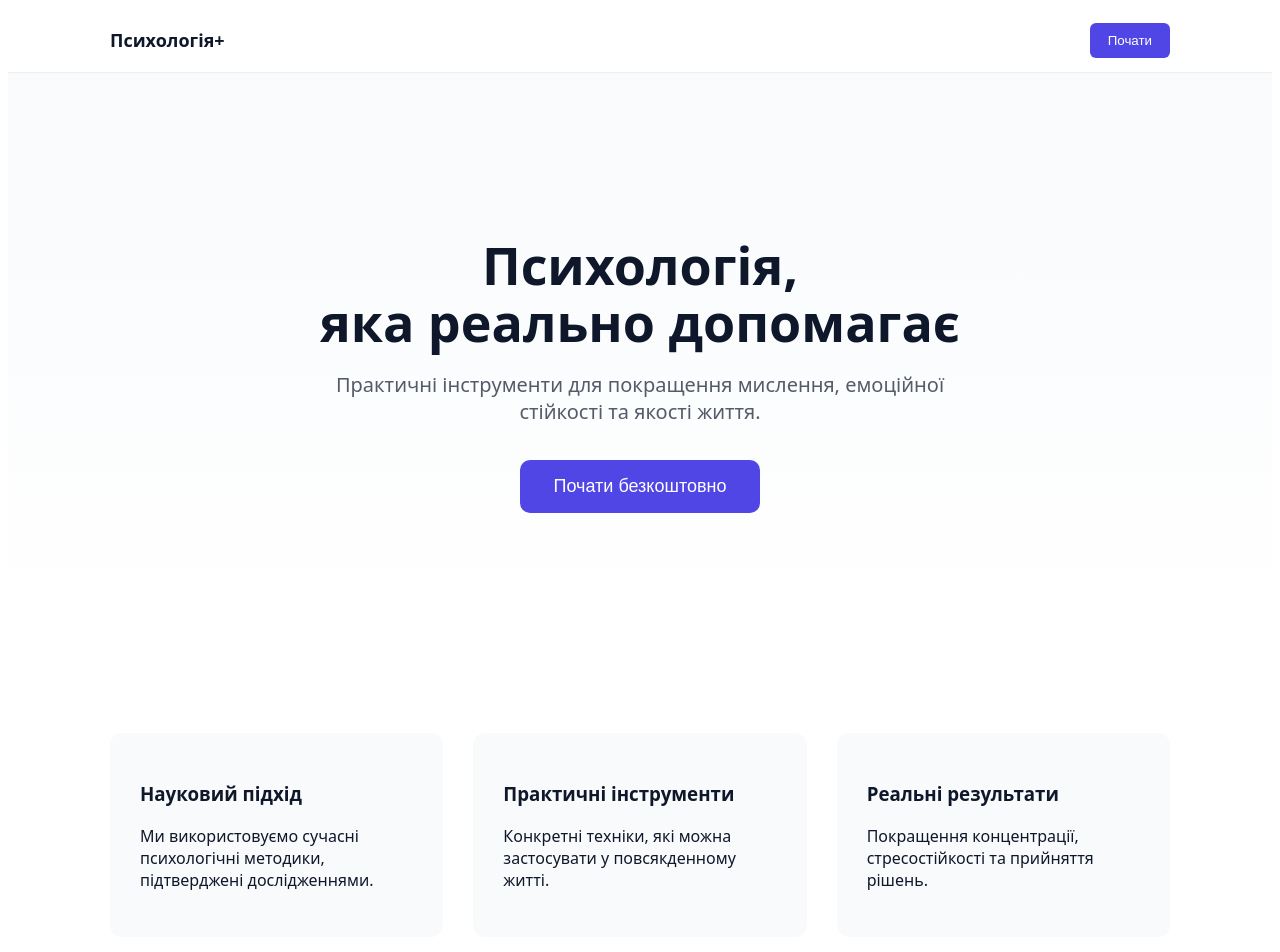
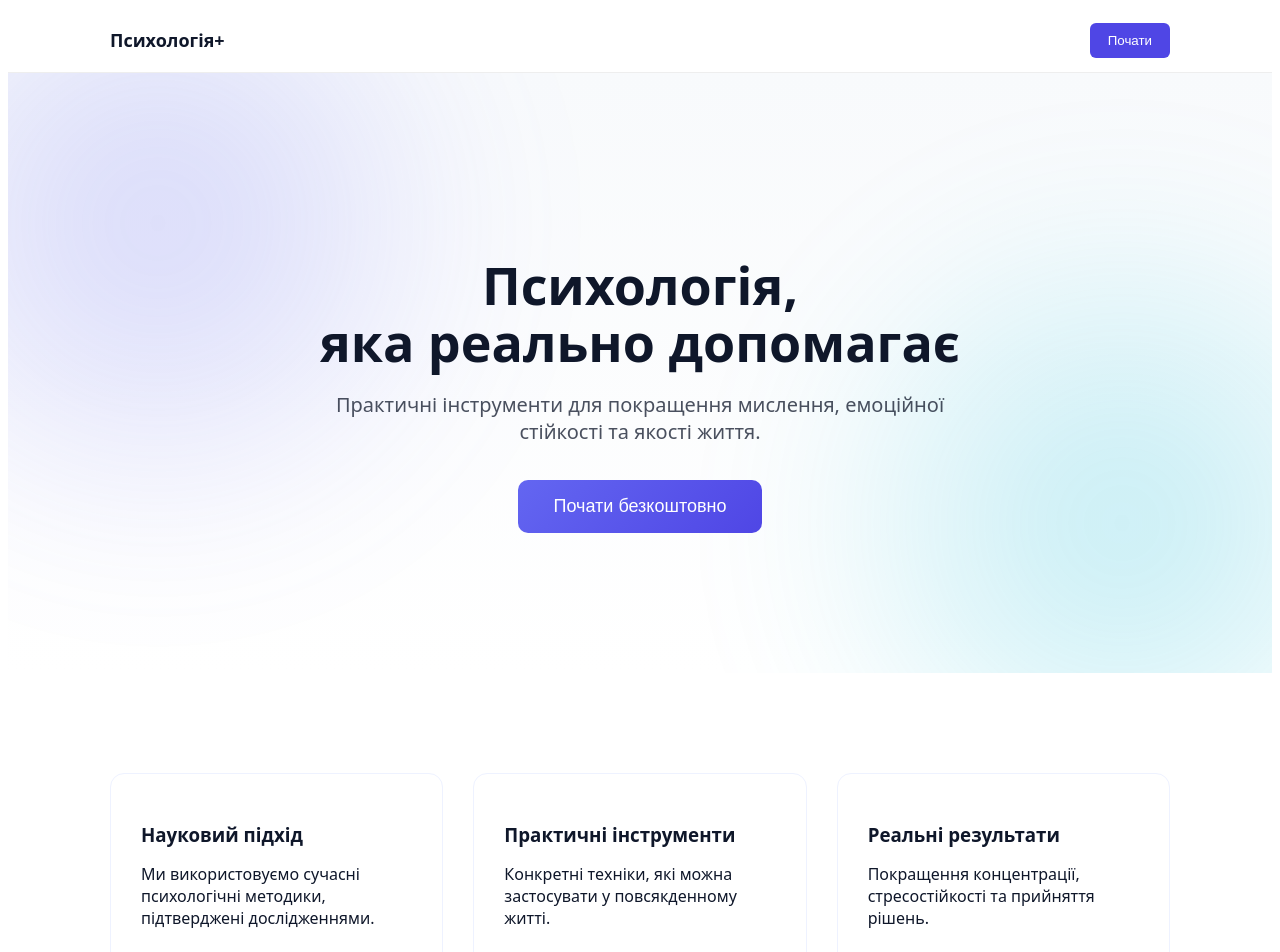
Before and after one commit to sergiyZinovyev/psy-landing, an Angular app: page / in a window 1280 px wide. Shown: the top 952 px of the page. Built offline with nearby package versions, Linux system fonts and the light colour scheme.

Commit message:
landing design upgrade

```diff
--- a/src/app/app.css
+++ b/src/app/app.css
@@ -40,14 +40,26 @@
   padding: 10px 18px;
   border-radius: 6px;
   cursor: pointer;
+  transition: .2s;
+}
+
+.nav-btn:hover {
+  opacity: .9;
 }
 
 /* HERO */
 
 .hero {
-  padding: 120px 0;
+  position: relative;
+  padding: 140px 0;
   text-align: center;
+  overflow: hidden;
   background: linear-gradient(180deg,#f8fafc,#ffffff);
+}
+
+.hero-inner {
+  position: relative;
+  z-index: 2;
 }
 
 .hero h1 {
@@ -58,28 +70,61 @@
 
 .hero p {
   font-size: 20px;
-  opacity: 0.7;
+  opacity: .75;
   max-width: 650px;
   margin: auto;
 }
 
-/* BUTTON */
+/* HERO GLOW BACKGROUND */
+
+.hero-bg {
+  position: absolute;
+  inset: 0;
+  z-index: 1;
+  pointer-events: none;
+}
+
+.hero-bg::before {
+  content: "";
+  position: absolute;
+  width: 700px;
+  height: 700px;
+  background: radial-gradient(circle,#6366f1 0%,transparent 70%);
+  opacity: .25;
+  top: -200px;
+  left: -200px;
+  filter: blur(80px);
+}
+
+.hero-bg::after {
+  content: "";
+  position: absolute;
+  width: 700px;
+  height: 700px;
+  background: radial-gradient(circle,#06b6d4 0%,transparent 70%);
+  opacity: .25;
+  bottom: -200px;
+  right: -200px;
+  filter: blur(80px);
+}
+
+/* BUTTONS */
 
 .primary-btn {
   margin-top: 35px;
-  padding: 16px 34px;
+  padding: 16px 36px;
   font-size: 18px;
   border-radius: 10px;
   border: none;
-  background: #4f46e5;
+  background: linear-gradient(135deg,#6366f1,#4f46e5);
   color: white;
   cursor: pointer;
-  transition: 0.2s;
+  transition: .25s;
 }
 
 .primary-btn:hover {
-  transform: translateY(-2px);
-  box-shadow: 0 10px 25px rgba(79,70,229,0.3);
+  transform: translateY(-3px);
+  box-shadow: 0 15px 35px rgba(99,102,241,.35);
 }
 
 .primary-btn.large {
@@ -101,13 +146,19 @@
 
 .feature-card {
   padding: 30px;
-  border-radius: 12px;
-  background: #f8fafc;
-  transition: 0.2s;
+  border-radius: 14px;
+  background: white;
+  border: 1px solid #eef2ff;
+  transition: .25s;
 }
 
 .feature-card:hover {
-  transform: translateY(-4px);
+  transform: translateY(-6px);
+  box-shadow: 0 20px 40px rgba(0,0,0,.08);
+}
+
+.feature-card h3 {
+  margin-bottom: 10px;
 }
 
 /* ABOUT */
@@ -127,6 +178,7 @@
   background: white;
   padding: 30px;
   border-radius: 12px;
+  border: 1px solid #e2e8f0;
 }
 
 /* CTA */
@@ -140,10 +192,11 @@
 
 .cta h2 {
   font-size: 36px;
+  margin-bottom: 15px;
 }
 
 .cta p {
-  opacity: 0.8;
+  opacity: .8;
 }
 
 /* FOOTER */
@@ -152,9 +205,10 @@
   padding: 30px 0;
   text-align: center;
   background: #f1f5f9;
+  font-size: 14px;
 }
 
-/* MOBILE */
+/* MOBILE RESPONSIVE */
 
 @media (max-width: 900px) {
 
@@ -175,7 +229,7 @@
 @media (max-width: 600px) {
 
   .hero {
-    padding: 80px 0;
+    padding: 90px 0;
   }
 
   .hero h1 {
@@ -190,4 +244,8 @@
     width: 100%;
   }
 
+  .nav-btn {
+    padding: 8px 14px;
+  }
+
 }
--- a/src/app/app.html
+++ b/src/app/app.html
@@ -1,76 +1,3 @@
-<!-- <header class="header">
-  <div class="container nav">
-    <div class="logo">Психологія+</div>
-    <button class="nav-btn">Почати</button>
-  </div>
-</header>
-
-<section class="hero">
-  <div class="container hero-inner">
-    <h1>
-      Психологія,<br />
-      яка реально допомагає
-    </h1>
-
-    <p>
-      Практичні інструменти для покращення мислення,
-      емоційної стійкості та якості життя.
-    </p>
-
-    <button class="primary-btn">
-      Почати безкоштовно
-    </button>
-  </div>
-</section>
-
-<section class="features">
-  <div class="container features-grid">
-
-    <div class="feature-card">
-      <h3>Науковий підхід</h3>
-      <p>
-        Ми використовуємо сучасні психологічні методики,
-        підтверджені дослідженнями.
-      </p>
-    </div>
-
-    <div class="feature-card">
-      <h3>Практичні інструменти</h3>
-      <p>
-        Конкретні техніки, які можна застосувати
-        у повсякденному житті.
-      </p>
-    </div>
-
-    <div class="feature-card">
-      <h3>Реальні результати</h3>
-      <p>
-        Покращення концентрації,
-        стресостійкості та прийняття рішень.
-      </p>
-    </div>
-
-  </div>
-</section>
-
-<section class="cta">
-  <div class="container cta-inner">
-    <h2>
-      Почніть змінювати своє життя вже сьогодні
-    </h2>
-
-    <button class="primary-btn large">
-      Почати зараз
-    </button>
-  </div>
-</section>
-
-<footer class="footer">
-  <div class="container">
-    © 2026 Психологія+. Всі права захищені.
-  </div>
-</footer> -->
-
 <header class="header">
   <div class="container nav">
     <div class="logo">Психологія+</div>
@@ -79,6 +6,8 @@
 </header>
 
 <section class="hero">
+  <div class="hero-bg"></div>
+
   <div class="container hero-inner">
     <h1>
       Психологія,<br />
```
